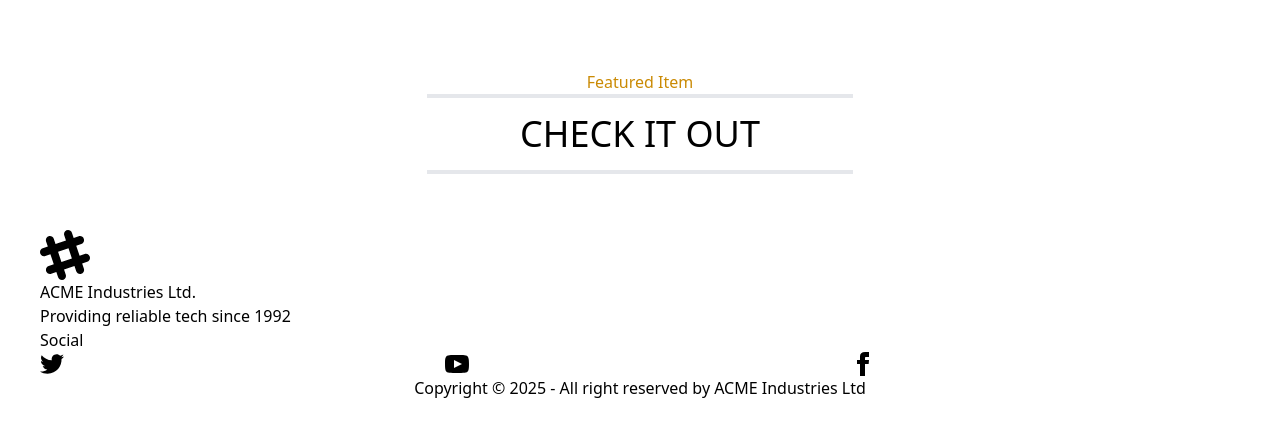
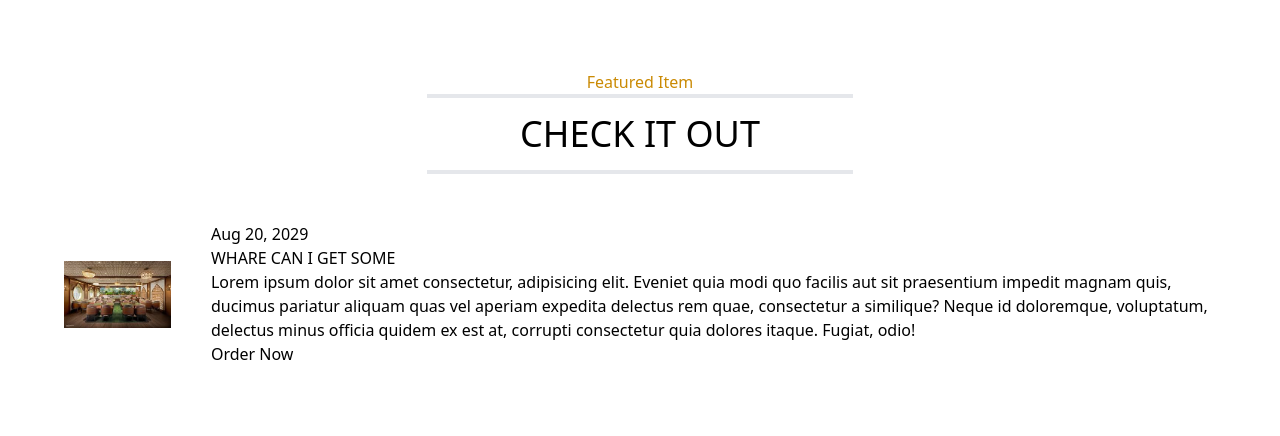
Before and after one commit to minajarifa/restaurant-client, a React (Vite) app: page / in a window 1280 px wide. Shown: the part 1222-1658 px from the top of the page. Built offline with nearby package versions, Linux system fonts and the light colour scheme; no server answers.

Commit message:
Featured section created

```diff
--- a/src/Pages/Home/Featured/Featured.jsx
+++ b/src/Pages/Home/Featured/Featured.jsx
@@ -1,9 +1,28 @@
-import Title from '../../../Components/Title/Title'
+import Title from "../../../Components/Title/Title";
+import featured from "../../../../public/images/Fetured/featured.jpeg"
 
 export default function Featured() {
   return (
-    <div>
-        <Title heading={'Featured Item'} subHeading={'check it out'}/>
+    <div className="featured-item">
+      <Title heading={"Featured Item"} subHeading={"check it out"} />
+      <div className="items-center justify-center px-16 py-8 md:flex">
+        <div>
+          <img src={featured} alt="" />
+        </div>
+        <div className="md:ml-10">
+          <p>Aug 20, 2029</p>
+          <p className="uppercase">Whare can i get some</p>
+          <p>
+            Lorem ipsum dolor sit amet consectetur, adipisicing elit. Eveniet
+            quia modi quo facilis aut sit praesentium impedit magnam quis,
+            ducimus pariatur aliquam quas vel aperiam expedita delectus rem
+            quae, consectetur a similique? Neque id doloremque, voluptatum,
+            delectus minus officia quidem ex est at, corrupti consectetur quia
+            dolores itaque. Fugiat, odio!
+          </p>
+          <button className="btn btn-outline">Order Now</button>
+        </div>
+      </div>
     </div>
-  )
+  );
 }
```
Also changed, not shown: public/images/Fetured/featured.jpeg (added).
